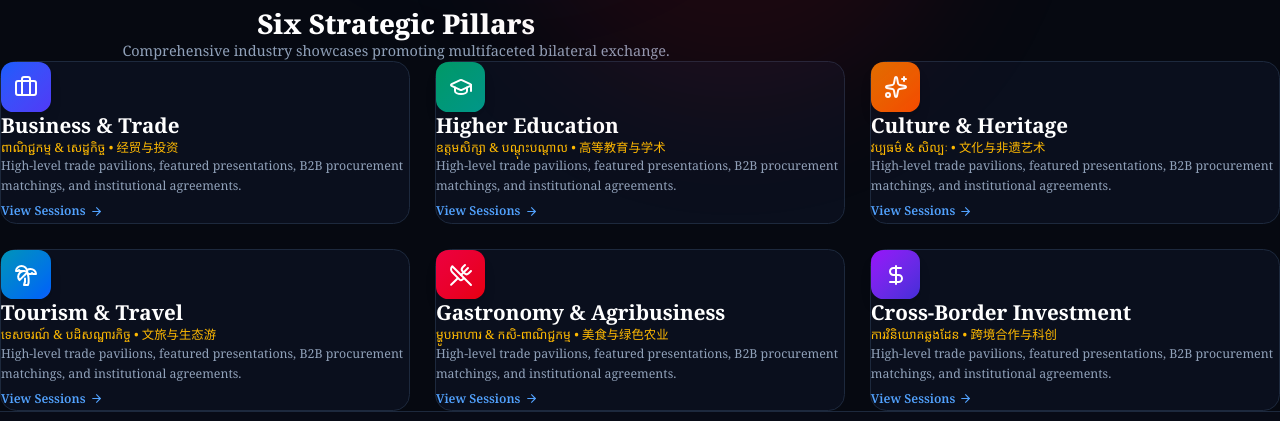
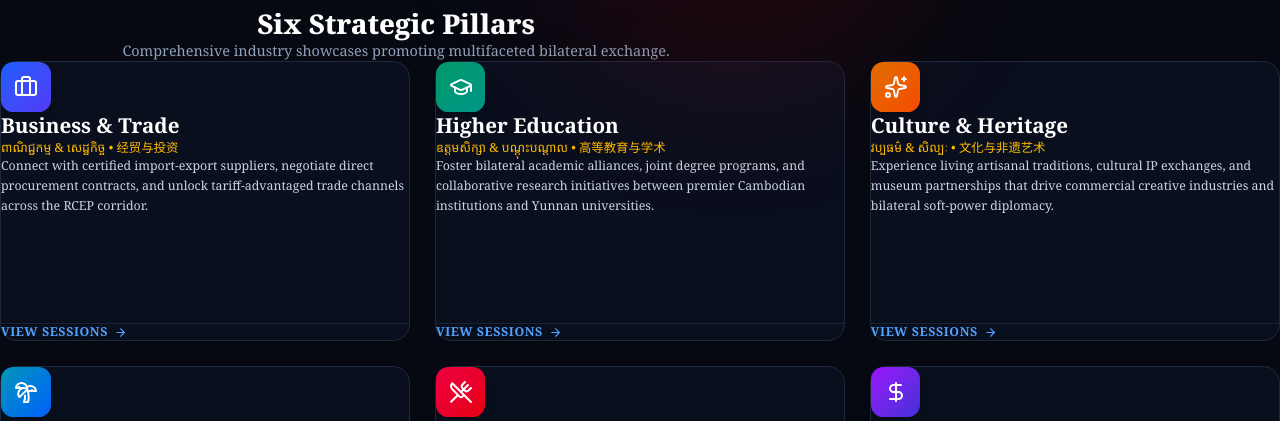
Before and after one commit to limsathya/Khmer-expo, a Next.js app: page / in a window 1280 px wide. Shown: the part 531-952 px from the top of the page. Built offline with nearby package versions, Linux system fonts and the light colour scheme; no server answers.

Commit message:
feat(copy): add unique B2B sector copy for the six strategic pillars with equal card heights

```diff
--- a/app/page.jsx
+++ b/app/page.jsx
@@ -118,12 +118,60 @@
   }, []);
 
   const categories = [
-    { id: 'business', name: 'Business & Trade', nameKm: 'ពាណិជ្ជកម្ម & សេដ្ឋកិច្ច', nameZh: '经贸与投资', icon: Briefcase, color: 'from-blue-600 to-indigo-600' },
-    { id: 'education', name: 'Higher Education', nameKm: 'ឧត្តមសិក្សា & បណ្តុះបណ្តាល', nameZh: '高等教育与学术', icon: GraduationCap, color: 'from-emerald-600 to-teal-600' },
-    { id: 'culture', name: 'Culture & Heritage', nameKm: 'វប្បធម៌ & សិល្បៈ', nameZh: '文化与非遗艺术', icon: Sparkles, color: 'from-amber-600 to-orange-600' },
-    { id: 'tourism', name: 'Tourism & Travel', nameKm: 'ទេសចរណ៍ & បដិសណ្ឋារកិច្ច', nameZh: '文旅与生态游', icon: Palmtree, color: 'from-cyan-600 to-blue-600' },
-    { id: 'food', name: 'Gastronomy & Agribusiness', nameKm: 'ម្ហូបអាហារ & កសិ-ពាណិជ្ជកម្ម', nameZh: '美食与绿色农业', icon: UtensilsCrossed, color: 'from-rose-600 to-red-600' },
-    { id: 'investment', name: 'Cross-Border Investment', nameKm: 'ការវិនិយោគឆ្លងដែន', nameZh: '跨境合作与科创', icon: DollarSign, color: 'from-purple-600 to-indigo-700' },
+    {
+      id: 'business',
+      name: 'Business & Trade',
+      nameKm: 'ពាណិជ្ជកម្ម & សេដ្ឋកិច្ច',
+      nameZh: '经贸与投资',
+      icon: Briefcase,
+      color: 'from-blue-600 to-indigo-600',
+      desc: 'Connect with certified import-export suppliers, negotiate direct procurement contracts, and unlock tariff-advantaged trade channels across the RCEP corridor.'
+    },
+    {
+      id: 'education',
+      name: 'Higher Education',
+      nameKm: 'ឧត្តមសិក្សា & បណ្តុះបណ្តាល',
+      nameZh: '高等教育与学术',
+      icon: GraduationCap,
+      color: 'from-emerald-600 to-teal-600',
+      desc: 'Foster bilateral academic alliances, joint degree programs, and collaborative research initiatives between premier Cambodian institutions and Yunnan universities.'
+    },
+    {
+      id: 'culture',
+      name: 'Culture & Heritage',
+      nameKm: 'វប្បធម៌ & សិល្បៈ',
+      nameZh: '文化与非遗艺术',
+      icon: Sparkles,
+      color: 'from-amber-600 to-orange-600',
+      desc: 'Experience living artisanal traditions, cultural IP exchanges, and museum partnerships that drive commercial creative industries and bilateral soft-power diplomacy.'
+    },
+    {
+      id: 'tourism',
+      name: 'Tourism & Travel',
+      nameKm: 'ទេសចរណ៍ & បដិសណ្ឋារកិច្ច',
+      nameZh: '文旅与生态游',
+      icon: Palmtree,
+      color: 'from-cyan-600 to-blue-600',
+      desc: 'Engage top tour operators and hospitality investors to structure cross-border itineraries, chartered transit routes, and eco-tourism development packages.'
+    },
+    {
+      id: 'food',
+      name: 'Gastronomy & Agribusiness',
+      nameKm: 'ម្ហូបអាហារ & កសិ-ពាណិជ្ជកម្ម',
+      nameZh: '美食与绿色农业',
+      icon: UtensilsCrossed,
+      color: 'from-rose-600 to-red-600',
+      desc: 'Source premium GI-certified agricultural exports, explore cold-chain logistics networks, and partner with sustainable agro-processing innovators.'
+    },
+    {
+      id: 'investment',
+      name: 'Cross-Border Investment',
+      nameKm: 'ការវិនិយោគឆ្លងដែន',
+      nameZh: '跨境合作与科创',
+      icon: DollarSign,
+      color: 'from-purple-600 to-indigo-700',
+      desc: 'Access vetted infrastructure, green energy, and digital economy ventures with direct advisory from government trade ministries and sovereign funds.'
+    },
   ];
 
   return (
@@ -259,8 +307,9 @@
               return (
                 <div
                   key={cat.id}
-                  className="group p-6 rounded-2xl bg-slate-900/50 border border-slate-800 hover:border-slate-700 transition-all hover:-translate-y-1"
+                  className="group p-6 rounded-2xl bg-slate-900/50 border border-slate-800 hover:border-slate-700 transition-all hover:-translate-y-1 flex flex-col justify-between min-h-[280px]"
                 >
+                  <div>
                     <div className={`w-12 h-12 rounded-xl bg-gradient-to-br ${cat.color} flex items-center justify-center text-white mb-4 shadow-lg`}>
                       <Icon size={24} />
                     </div>
@@ -270,12 +319,13 @@
                     <div className="text-xs text-amber-400 font-medium mb-3">
                       {cat.nameKm} • {cat.nameZh}
                     </div>
-                  <p className="text-xs text-slate-400 leading-relaxed mb-4">
-                    High-level trade pavilions, featured presentations, B2B procurement matchings, and institutional agreements.
+                    <p className="text-xs text-slate-300 leading-relaxed mb-4">
+                      {cat.desc}
                     </p>
+                  </div>
                   <Link
                     href={`/program?category=${cat.id}`}
-                    className="inline-flex items-center gap-1 text-xs font-semibold text-blue-400 hover:text-blue-300"
+                    className="inline-flex items-center gap-1.5 text-xs font-bold uppercase tracking-wider text-blue-400 hover:text-blue-300 pt-2 border-t border-slate-800/80 mt-auto transition-colors"
                   >
                     <span>View Sessions</span>
                     <ArrowRight size={13} />
```
Lines whose indentation alone changed are shown as unchanged.
